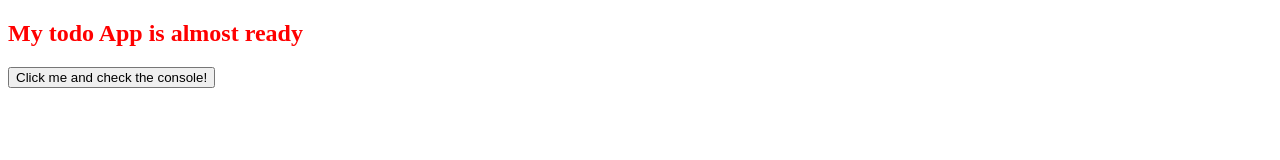
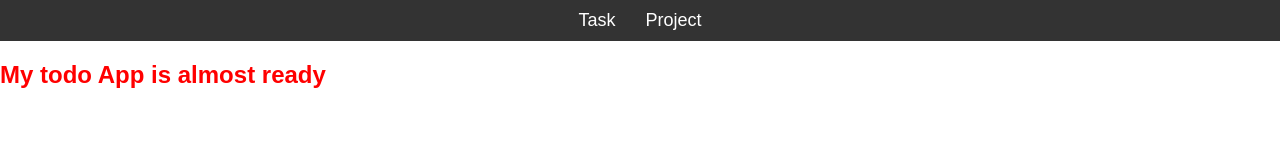
Before and after one commit to sujanlimbu/todo-list, a website built with webpack: page src/index.html in a window 1280 px wide. Built offline with nearby package versions, Linux system fonts and the light colour scheme.

Commit message:
basic components with style added

```diff
--- a/src/index.js
+++ b/src/index.js
@@ -5,18 +5,37 @@ console.log('Hello from index.js');
 
 function component() {
   const element = document.createElement('div');
-  element.classList.add('main');
 
+  const header = document.createElement('header');
+  const navbar = document.createElement('nav');
+  const navlist = document.createElement('ul');
+
+  navlist.classList.add("nav-list");
+
+  const task = document.createElement('li');
+  const taskLink = document.createElement('a');
+  taskLink.href = "#task";
+  taskLink.textContent = "Task";
+  task.appendChild(taskLink);
+  navlist.appendChild(task);
+
+  const project = document.createElement('li');
+  const projectLink = document.createElement('a');
+  projectLink.href = "project";
+  projectLink.textContent = "Project";
+  project.appendChild(projectLink);
+  navlist.appendChild(project);
+
+  navbar.appendChild(navlist);
+  header.appendChild(navbar);
+  element.appendChild(header);
+
+  const contentDiv =document.createElement('div');
+  contentDiv.classList.add("content");
   const txt = document.createElement('H2')
   txt.textContent = 'My todo App is almost ready';
-  element.appendChild(txt);
-
-  const btnDiv = document.createElement('div');
-  const btn = document.createElement('button');
-  btn.innerHTML = 'Click me and check the console!';
-  btn.onclick = todo;
-  btnDiv.appendChild(btn);
-  element.appendChild(btnDiv);
+  contentDiv.appendChild(txt);
+  element.appendChild(contentDiv);
 
   return element;
 }
--- a/src/style.css
+++ b/src/style.css
@@ -1,3 +1,42 @@
-.main {
+h2 {
     color: red;
 }
+
+body {
+    font-family: Arial, sans-serif;
+    margin: 0;
+    padding: 0;
+}
+
+/* Navigation bar styles */
+nav {
+    background-color: #333;
+    color: white;
+    padding: 10px 0;
+    position: sticky;
+    top: 0;
+    width: 100%;
+    z-index: 1000;
+}
+
+.nav-list {
+    list-style: none;
+    margin: 0;
+    padding: 0;
+    display: flex;
+    justify-content: center;
+}
+
+.nav-list li {
+    margin: 0 15px;
+}
+
+.nav-list a {
+    color: white;
+    text-decoration: none;
+    font-size: 18px;
+}
+
+.nav-list a:hover {
+    text-decoration: underline;
+}
```
